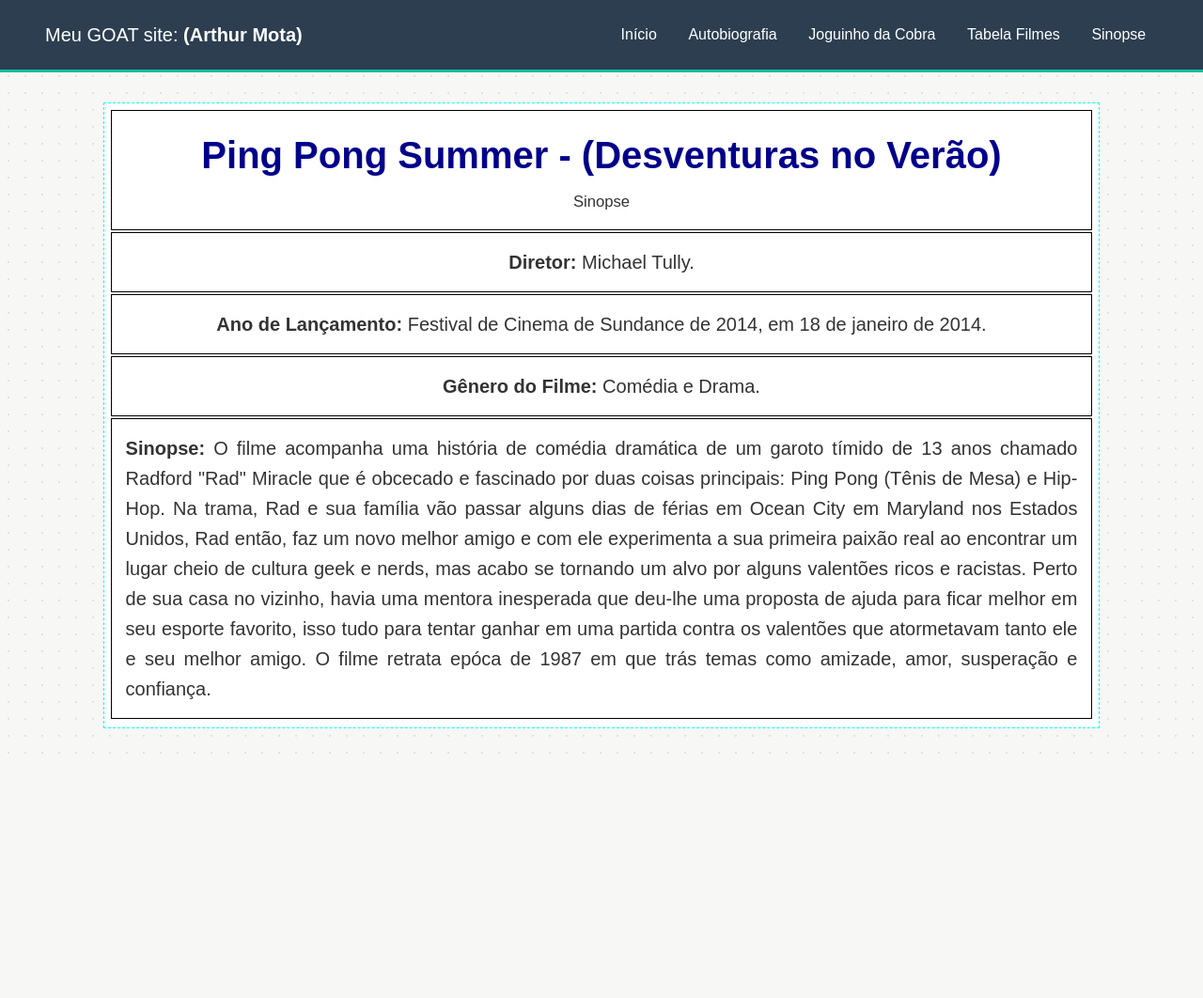
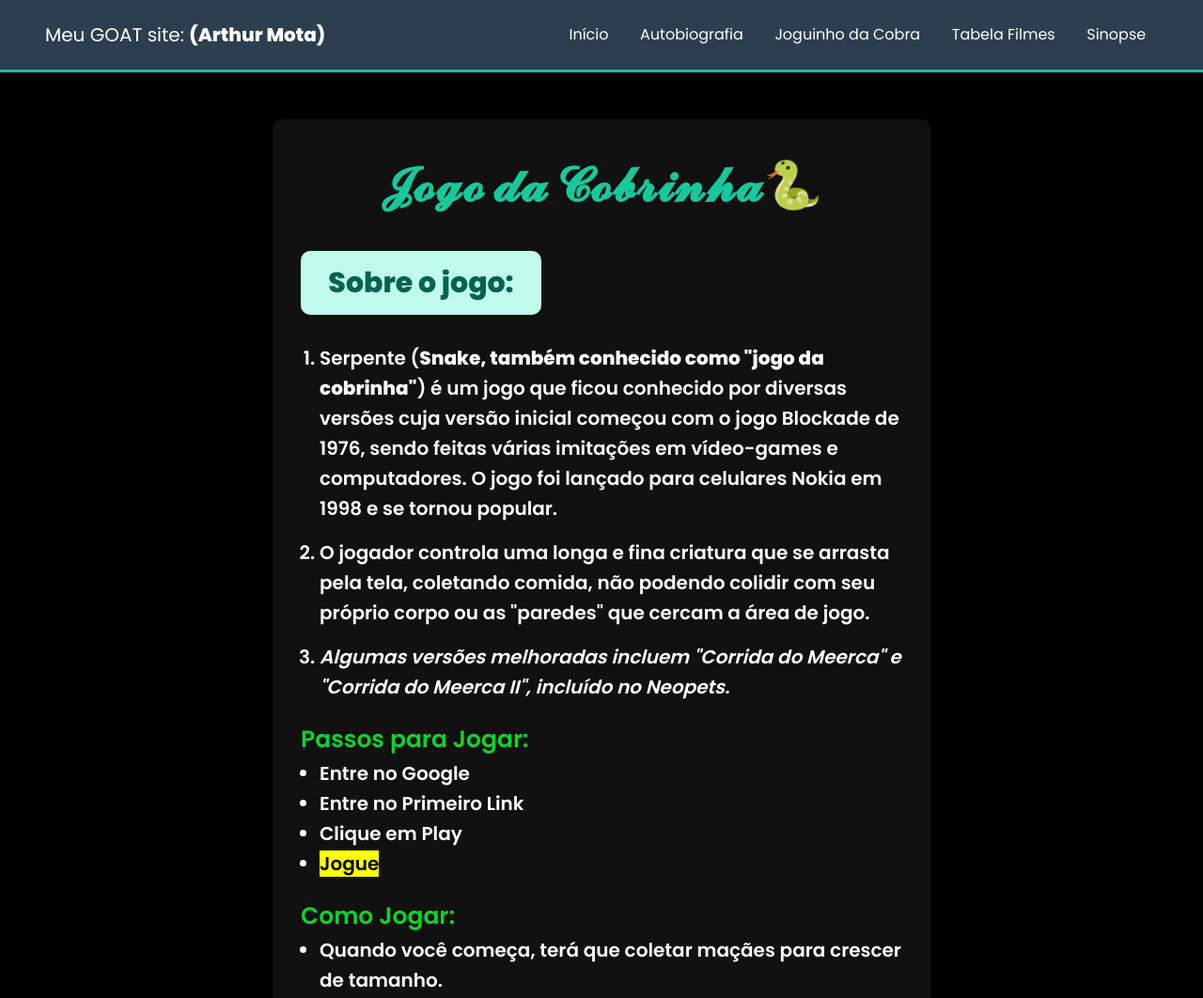
Before and after one commit to kiwik03-star/MinhaSinopse, a plain HTML site: page index.html in a window 1280 px wide. Shown: the top 1062 px of the page at 94% size. Before the commit the page ends 807 px from the top, so only its background shows below. Drawn offline with Linux system fonts and the light colour scheme.

Commit message:
Refactor index.html for improved structure and styling

```diff
--- a/index.html
+++ b/index.html
@@ -3,7 +3,10 @@
 <head>
     <meta charset="UTF-8">
     <meta name="viewport" content="width=device-width, initial-scale=1.0">
-    <title>Sinopse - Ping Pong Summer</title>
+    <title>Jogo da Cobrinha - Arthur Mota</title>
+    <link rel="preconnect" href="https://fonts.googleapis.com">
+    <link rel="preconnect" href="https://fonts.gstatic.com" crossorigin>
+    <link href="https://fonts.googleapis.com/css2?family=Poppins:wght@400;600;800&display=swap" rel="stylesheet">
     <style>
         * {
             box-sizing: border-box;
@@ -12,11 +15,9 @@
         }
 
         body {
-      font-family: Arial, sans-serif;
-      background-color: #f7f7f5;
-      background-image: radial-gradient(#e2e2df 0.85px, transparent 0.85px);
-      background-size: 18px 18px;
-      color: #333;
+            font-family: 'Poppins', sans-serif;
+            background-color: #000000;
+            color: #333333;
             line-height: 1.6;
         }
 
@@ -78,106 +79,134 @@
             }
         }
 
-    .conteudo-principal {
-      padding: 2rem 1rem;
+        .conteudo-pagina {
+            padding: 50px 10%;
+            display: flex;
+            justify-content: center;
         }
 
-    a.link-generico {
-      text-decoration: none;
-      color: darkmagenta;
-      border: none;
-      cursor: pointer;
-    }
-
-    a.link-generico:hover {
-      background-color: white;
+        .container {
+            max-width: 700px;
+            width: 100%;
+            background-color: #111;
+            padding: 30px;
+            border-radius: 10px;
         }
 
         .titulo {
-      color: darkblue;
-      font-size: 40px;
-      font-weight: bold;
+            color: #16C99C;
+            font-size: 50px;
+            text-align: center;
+            margin-bottom: 30px;
+            font-weight: 800;
         }
 
-    table {
-      border: 1px dashed cyan;
-      padding: 5px;
-      background-color: white;
+        .fundo-verde-titulo {
+            background-color: #C0FAED;
+            padding: 10px;
+            width: 40%;
+            min-height: 50px;
+            border-radius: 10px;
+            color: #03634D;
+            font-size: 30px;
+            text-align: center;
+            margin-bottom: 30px;
+            font-weight: 800;
         }
 
-    th {
-      font-family: "Times New Roman", Times, serif;
-      background-color: black;
-      color: white;
-      padding: 12px;
-      line-height: 1.5;
+        .subtitulo {
+            color: #0BD52C;
+            font-size: 25px;
+            font-weight: 600;
+            margin-top: 20px;
+        }
+
+        .item {
+            color: #0E641D;
+            font-size: 20px;
+            font-weight: 600;
+        }
+
+        .botao {
+            display: inline-block;
+            margin-top: 30px;
+            padding: 12px 24px;
+            background-color: #172B04;
+            color: #ffffff;
+            text-decoration: none;
+            font-size: 1rem;
+            font-weight: bold;
+            border-radius: 5px;
+            transition: 0.3s;
             text-align: center;
         }
 
-    tr {
-      border: 1px solid red;
-      font-size: 20px;
-    }
-
-    td {
-      border: 1px solid black;
-      padding: 15px;
-      color: #333;
-      text-align: center;
-    }
-
-    img {
-      width: 120px;
-      height: 180px;
-      object-fit: cover;
-      border-radius: 6px;
-    }
-
-    ul {
-      text-align: left;
-      display: inline-block;
-      margin: 0;
-      padding-left: 20px;
+        .botao:hover {
+            background-color: #444444;
         }
     </style>
 </head>
+
 <body>
 
 <header class="header">
     <div class="logo">Meu GOAT site: <b>(Arthur Mota)</b></div>
     <nav class="nav">
-      <a href="https://kiwik03-star.github.io/SEU-LINK-PRINCIPAL/">Início</a>
+      <a href="https://kiwik03-star.github.io/SitePrincipal/">Início</a>
       <a href="https://kiwik03-star.github.io/linkAutoBiogr-fia/">Autobiografia</a>
-      <a href="https://kiwik03-star.github.io/linkMySnakeGame/">Joguinho da Cobra</a>
+      <a href="#">Joguinho da Cobra</a>
       <a href="https://kiwik03-star.github.io/MinhaTabela_Filmes/">Tabela Filmes</a>
-      <a href="#">Sinopse</a>
+      <a href="https://kiwik03-star.github.io/MinhaSinopse/">Sinopse</a>
     </nav>
 </header>
 
-  <div class="conteudo-principal">
-    <center>
-        <table style="width:85%">
-            <tr>
-                <td colspan="10">
-                    <div class="titulo">Ping Pong Summer - (Desventuras no Verão)</div>
-                    <small>Sinopse</small>
-                </td>
-            </tr>
-            <tr>
-                <td colspan="10"><b>Diretor:</b> Michael Tully.</td>
-            </tr>
-            <tr>
-                <td colspan="10"><b>Ano de Lançamento:</b> Festival de Cinema de Sundance de 2014, em 18 de janeiro de 2014.</td>
-            </tr>
-            <tr>
-                <td colspan="10"><b>Gênero do Filme:</b> Comédia e Drama.</td>
-            </tr>
+<div class="conteudo-pagina">
+    <div class="container">
+        <h1 class="titulo">𝓙𝓸𝓰𝓸 𝓭𝓪 𝓒𝓸𝓫𝓻𝓲𝓷𝓱𝓪🐍</h1>
 
-            <tr>
-                <td colspan="10">
-                    <p style="text-align: justify; margin: 0;"><b>Sinopse:</b> O filme acompanha uma história de comédia dramática de um garoto tímido de 13 anos chamado Radford "Rad" Miracle que é obcecado e fascinado por duas coisas principais: Ping Pong (Tênis de Mesa) e Hip-Hop. Na trama, Rad e sua família vão passar alguns dias de férias em Ocean City em Maryland nos Estados Unidos, Rad então, faz um novo melhor amigo e com ele experimenta a sua primeira paixão real ao encontrar um lugar cheio de cultura geek e nerds, mas acabo se tornando um alvo por alguns valentões ricos e racistas. Perto de sua casa no vizinho, havia uma mentora inesperada que deu-lhe uma proposta de ajuda para ficar melhor em seu esporte favorito, isso tudo para tentar ganhar em uma partida contra os valentões que atormetavam tanto ele e seu melhor amigo. O filme retrata epóca de 1987 em que trás temas como amizade, amor, susperação e confiança.</p>
-                </td>
-            </tr>
+        <div class="fundo-verde-titulo">Sobre o jogo:</div>
 
-            <tr>
-                <td colspan="10
+        <ol style="padding-left: 20px;">
+            <li class="item" style="color: #fff; margin-bottom: 15px;">
+                Serpente (<b>Snake, também conhecido como "jogo da cobrinha"</b>) é um jogo que ficou conhecido por diversas versões cuja versão inicial começou com o jogo Blockade de 1976, sendo feitas várias imitações em vídeo-games e computadores. O jogo foi lançado para celulares Nokia em 1998 e se tornou popular.
+            </li>
+            <li class="item" style="color: #fff; margin-bottom: 15px;">
+                O jogador controla uma longa e fina criatura que se arrasta pela tela, coletando comida, não podendo colidir com seu próprio corpo ou as "paredes" que cercam a área de jogo.
+            </li>
+            <li class="item" style="color: #fff; margin-bottom: 15px;">
+                <em>Algumas versões melhoradas incluem "Corrida do Meerca" e "Corrida do Meerca II", incluído no Neopets.</em>
+            </li>
+        </ol>
+
+        <h2 class="subtitulo" id="tutorial">Passos para Jogar:</h2>
+        <ul style="padding-left: 20px; color: #fff;">
+            <li class="item" style="color: #fff;">Entre no Google</li>
+            <li class="item" style="color: #fff;">Entre no Primeiro Link</li>
+            <li class="item" style="color: #fff;">Clique em Play</li>
+            <li class="item" style="color: #fff;"><mark>Jogue</mark></li>
+        </ul>
+
+        <h2 class="subtitulo">Como Jogar:</h2>
+        <ul style="padding-left: 20px; color: #fff;">
+            <li class="item" style="color: #fff; margin-bottom: 10px;">Quando você começa, terá que coletar maçães para crescer de tamanho.</li>
+            <li class="item" style="color: #fff; margin-bottom: 10px;">No mobile, deslize o dedo; no PC, use as setinhas ou o "W, A, S, D".</li>
+        </ul>
+
+        <img src="https://preview.redd.it/new-game-snake-18-total-hours-v0-hz8apw8248of1.png?width=640&crop=smart&auto=webp&s=6282f30a285135c6f3e8f972ad6dfb75a7e5f0a3" alt="Snake Game" style="width: 100%; border-radius: 8px; margin-top: 20px;">
+
+        <p style="margin-top: 15px;"><a href="#tutorial" style="color:#589618;">Voltar para o tutorial</a></p>
+
+        <p class="item" style="font-size: 20px; margin-top: 20px; color: #fff;">Desenvolvedores:</p>
+        <ul style="list-style-type: none; padding-left: 0;">
+            <li class="item" style="font-size: 16px; color: #ffffff;">Arthur M.</li>
+            <li class="item" style="font-size: 16px; color: #ffffff;">Gabriel G.</li>
+        </ul>
+
+        <a href="https://snakegame.gg/pt/" class="botao" target="_blank">
+            Acessar O Jogo da Cobrinha
+        </a>
+    </div>
+</div>
+
+</body>
+</html>
```
Lines whose indentation alone changed are shown as unchanged.
